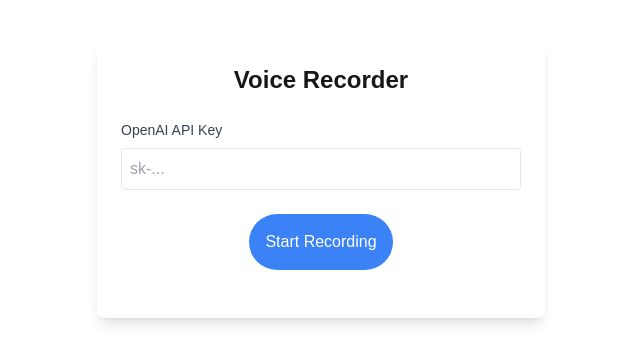
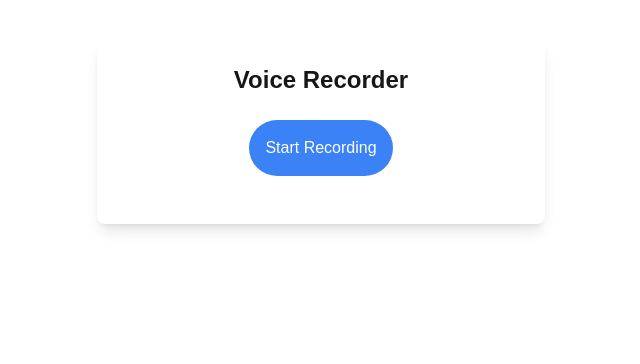
Before and after one commit to yaronsela1/smart-recorder, a Next.js app: page / in a window 1280 px wide. Shown: the top 364 px of the page, without its empty margins (319-959 px from the left). Built offline with nearby package versions, Linux system fonts and the light colour scheme.

Commit message:
added local GPT env

```diff
--- a/components/VoiceRecorder.js
+++ b/components/VoiceRecorder.js
@@ -7,7 +7,6 @@ const VoiceRecorder = () => {
   const [audioBlob, setAudioBlob] = useState(null);
   const [transcription, setTranscription] = useState('');
   const [isTranscribing, setIsTranscribing] = useState(false);
-  const [apiKey, setApiKey] = useState('');  // This line must be present
   const [copySuccess, setCopySuccess] = useState('');
   const mediaRecorderRef = useRef(null);
   const chunksRef = useRef([]);
@@ -69,11 +68,6 @@ const VoiceRecorder = () => {
   };
 
   const transcribeAudio = async (audioBlob) => {
-    if (!apiKey) {
-      alert('Please enter your OpenAI API key first');
-      return;
-    }
-
     try {
       setIsTranscribing(true);
 
@@ -84,7 +78,7 @@ const VoiceRecorder = () => {
       const response = await fetch('https://api.openai.com/v1/audio/transcriptions', {
         method: 'POST',
         headers: {
-          'Authorization': `Bearer ${apiKey}`,
+          'Authorization': `Bearer ${process.env.NEXT_PUBLIC_OPENAI_API_KEY}`,
         },
         body: formData,
       });
@@ -177,18 +171,6 @@ const downloadTranscription = () => {
     <div className="max-w-md mx-auto mt-10 p-6 bg-white rounded-lg shadow-lg">
       <h2 className="text-2xl font-bold mb-6 text-center">Voice Recorder</h2>
 
-      <div className="mb-6">
-        <label className="block text-sm font-medium text-gray-700 mb-2">
-          OpenAI API Key
-        </label>
-        <input
-          type="password"
-          value={apiKey}
-          onChange={(e) => setApiKey(e.target.value)}
-          placeholder="sk-..."
-          className="w-full p-2 border rounded focus:ring-blue-500 focus:border-blue-500"
-        />
-      </div>
 
       <div className="flex justify-center mb-6">
         <button
```
